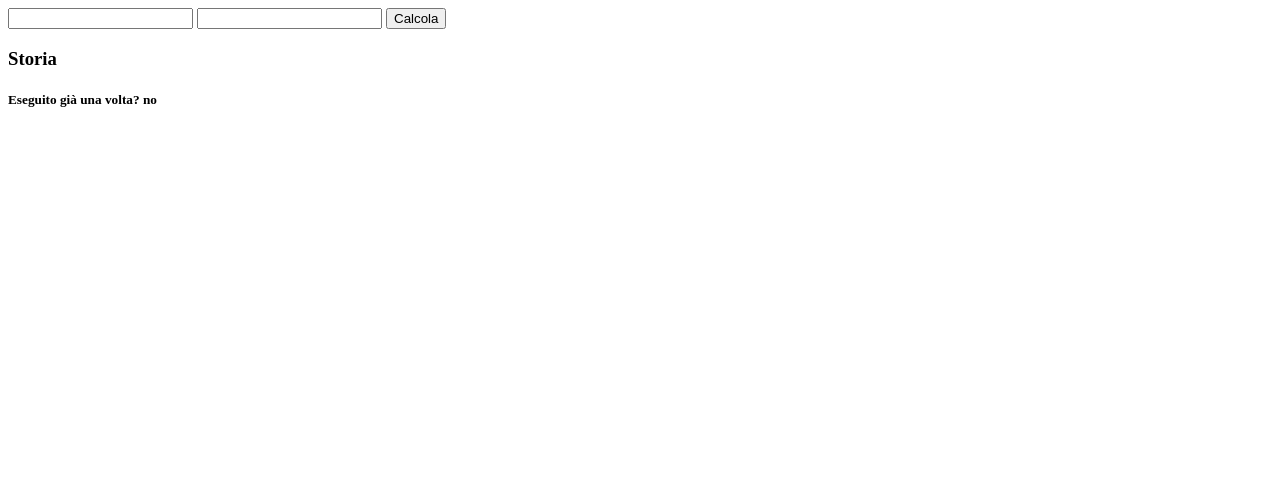
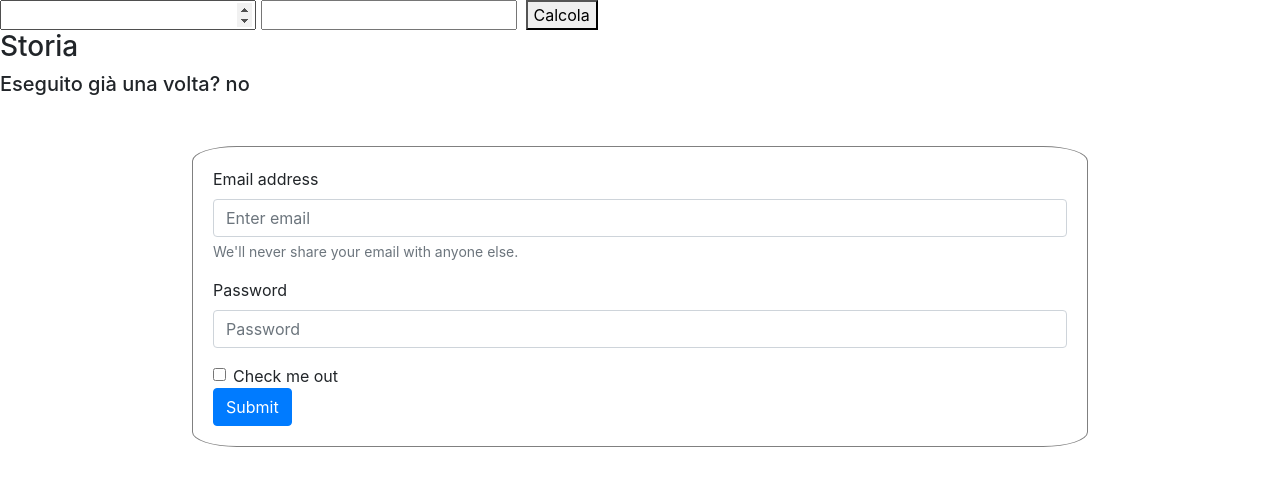
Before and after one commit to frandazzo/infor, a website: page indexjq.html in a window 1280 px wide. Drawn offline with nearby package versions, Linux system fonts and the light colour scheme.

```diff
--- a/assets/css/style.css
+++ b/assets/css/style.css
@@ -1,3 +1,10 @@
 .red{
 	color: red;
 }
+.formcontext{
+	width: 70%;
+	margin: 50px auto;
+	padding: 20px;
+	border : 1px solid gray;
+	border-radius: 5%;
+}
--- a/assets/js/sommatoreController.js
+++ b/assets/js/sommatoreController.js
@@ -16,7 +16,7 @@
 
 	$scope.history = mathService1.gotResults;
 	//$scope.executedAlmostOneTime = mathService1.executedAlmostOneTime;
-	$scope.$watch(function(){
+	$scope.$watch(	function(){
 						return mathService1.executedAlmostOneTime;
 					},
 					function(newValue, oldValue, scope){
@@ -26,7 +26,8 @@
 						console.log('scope: ' +scope);
 
 						$scope.executedAlmostOneTime = newValue;
-		})
+					}
+	);
 
 
 
--- a/indexjq.html
+++ b/indexjq.html
@@ -6,6 +6,7 @@
 	<!-- <script src="bower_components/jquery/dist/jquery.min.js"></script>
 	<script src="assets/js/mymath.js"></script>
 	<script src="assets/js/uiComponents.js"></script> -->
+	<link rel="stylesheet" href="node_modules/bootstrap/dist/css/bootstrap.css">
 	<link rel="stylesheet" href="assets/css/style.css">
 	<script src="bower_components/angular/angular.min.js"></script>
 	<script src="assets/js/sommatoreController.js"></script>
@@ -29,14 +30,34 @@
 	</div>
 
 
+	<div class="formcontext">
 
-<!-- 	<script>
 
-			window.infor.uiComponents.sommatore.init("#result", "#1", "#2")
+		<form>
+		    <div class="form-group">
+		        <label for="exampleInputEmail1">Email address</label>
+		        <input type="email" class="form-control" id="exampleInputEmail1" aria-describedby="emailHelp" placeholder="Enter email">
+		        <small id="emailHelp" class="form-text text-muted">We'll never share your email with anyone else.</small>
+		    </div>
+		    <div class="form-group">
+		        <label for="exampleInputPassword1">Password</label>
+		        <input type="password" class="form-control" id="exampleInputPassword1" placeholder="Password">
+		    </div>
+		    <div class="form-check">
+		        <label class="form-check-label">
+		            <input type="checkbox" class="form-check-input"> Check me out
+		        </label>
+		    </div>
+		    <button type="submit" class="btn btn-primary">Submit</button>
+		</form>
 
 
 
-	</script> -->
+	</div>
+
+
+
+
 </body>
 
 </html>
```
Also changed, not shown: assets/js/controllers.js (+9 -6 lines), assets/js/inforAngularMiddleware.js (+0 -8 lines), 1 other file. Lines whose indentation alone changed are shown as unchanged.
